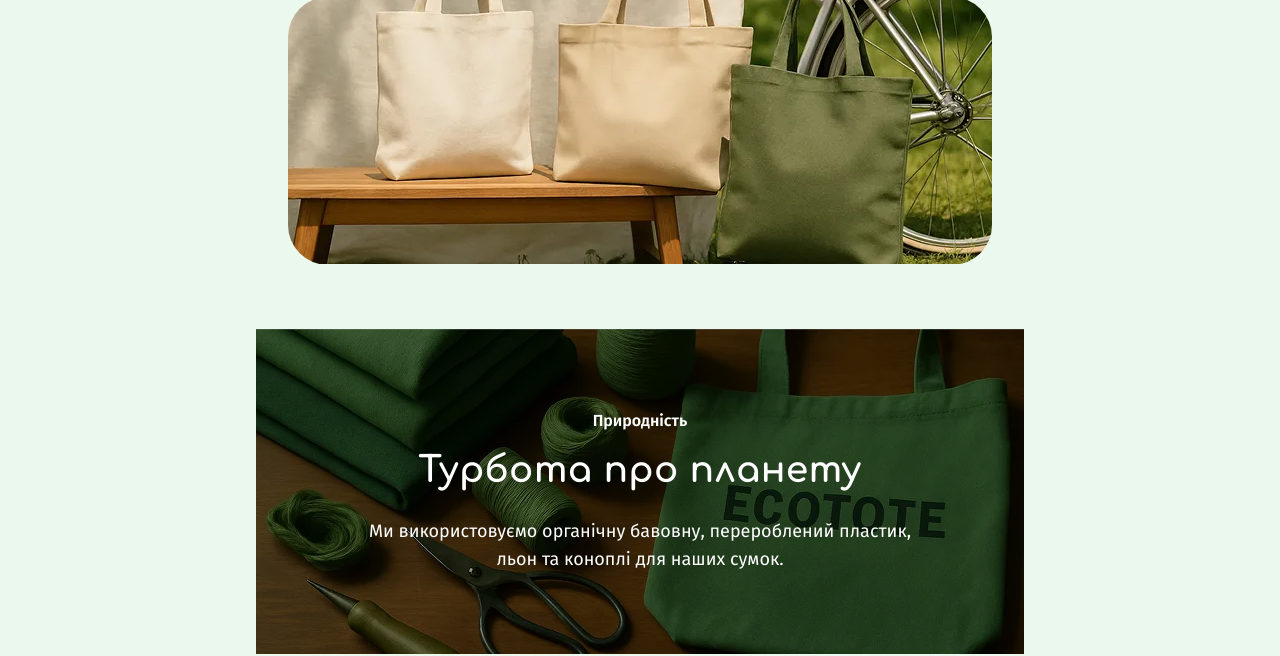
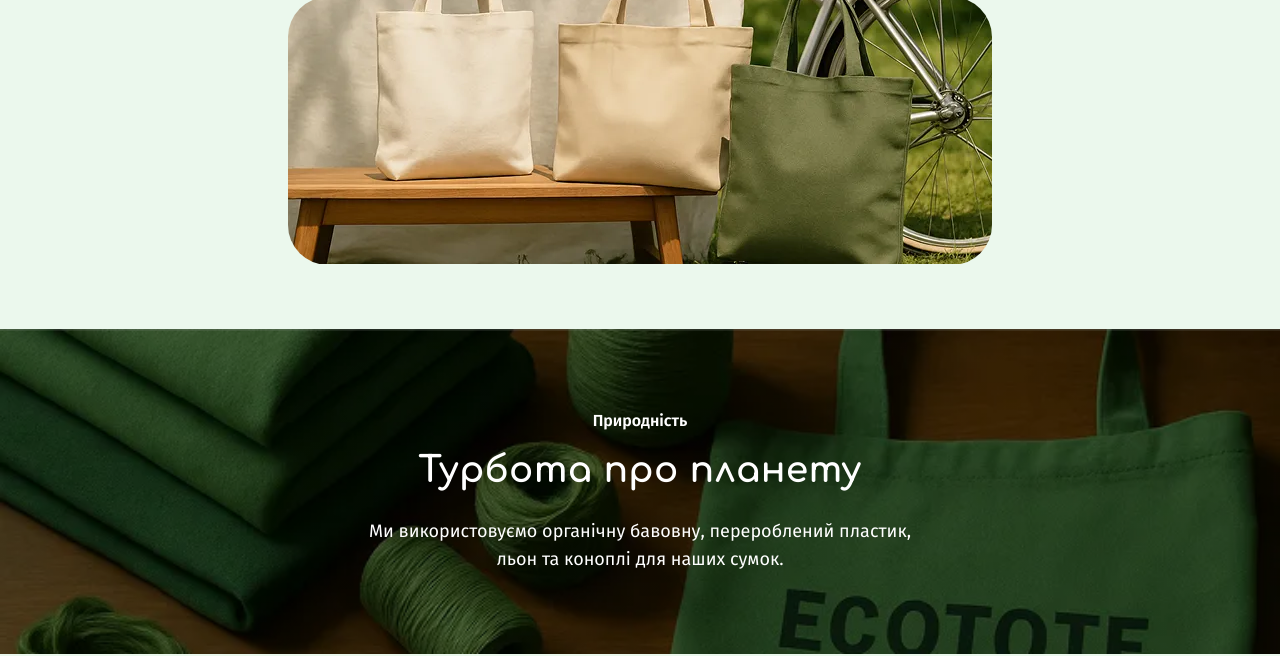
Before and after one commit to usernameRuslant/template-v1, a plain HTML site: page index.html in a window 1280 px wide. Shown: the part 303-959 px from the top of the page. Drawn offline with nearby package versions, Linux system fonts and the light colour scheme.

```diff
--- a/css/about.css
+++ b/css/about.css
@@ -12,7 +12,7 @@
       );
     background-size: cover;
     background-repeat: no-repeat;
-    width: 320px;
+    width: 100%;
     height: 348px;
     padding-top: 64px;
     padding-bottom: 64px;
@@ -51,7 +51,7 @@
         url('../img/jpg/feature/feature-tab.jpg') type('image/jpeg') 1x,
         url('../img/jpg/feature/feature-tab@2x.jpg') type('image/jpeg') 2x
       );
-    width: 768px;
+    width: 100%;
     height: 325px;
   }
 
```
